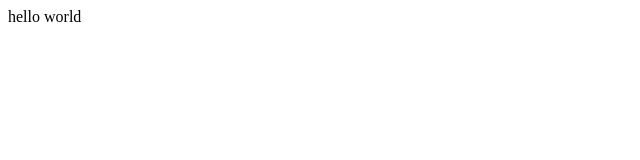
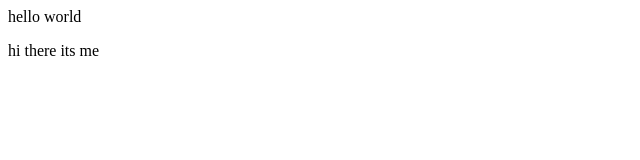
Before and after one commit to VashuHaritasya/Demo-Repo, a plain HTML site: page index.html in a window 1280 px wide. Shown: the full height of the page, 0-640 px from the left. Drawn offline with Linux system fonts and the light colour scheme.

Commit message:
Added new line in index.html

```diff
--- a/index.html
+++ b/index.html
@@ -1 +1,2 @@
 <p> hello world</p>
+<p> hi there its me</P>
```
